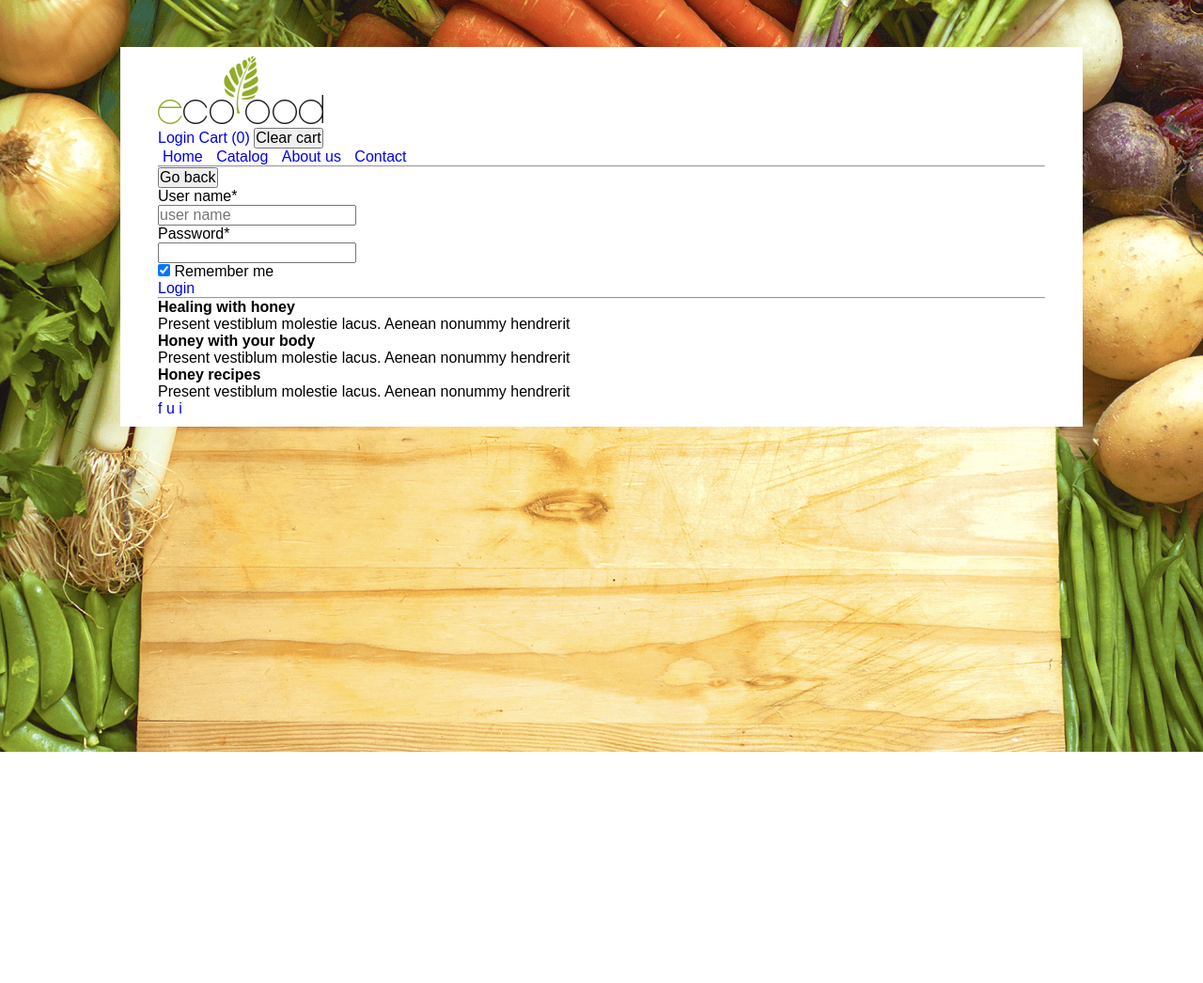
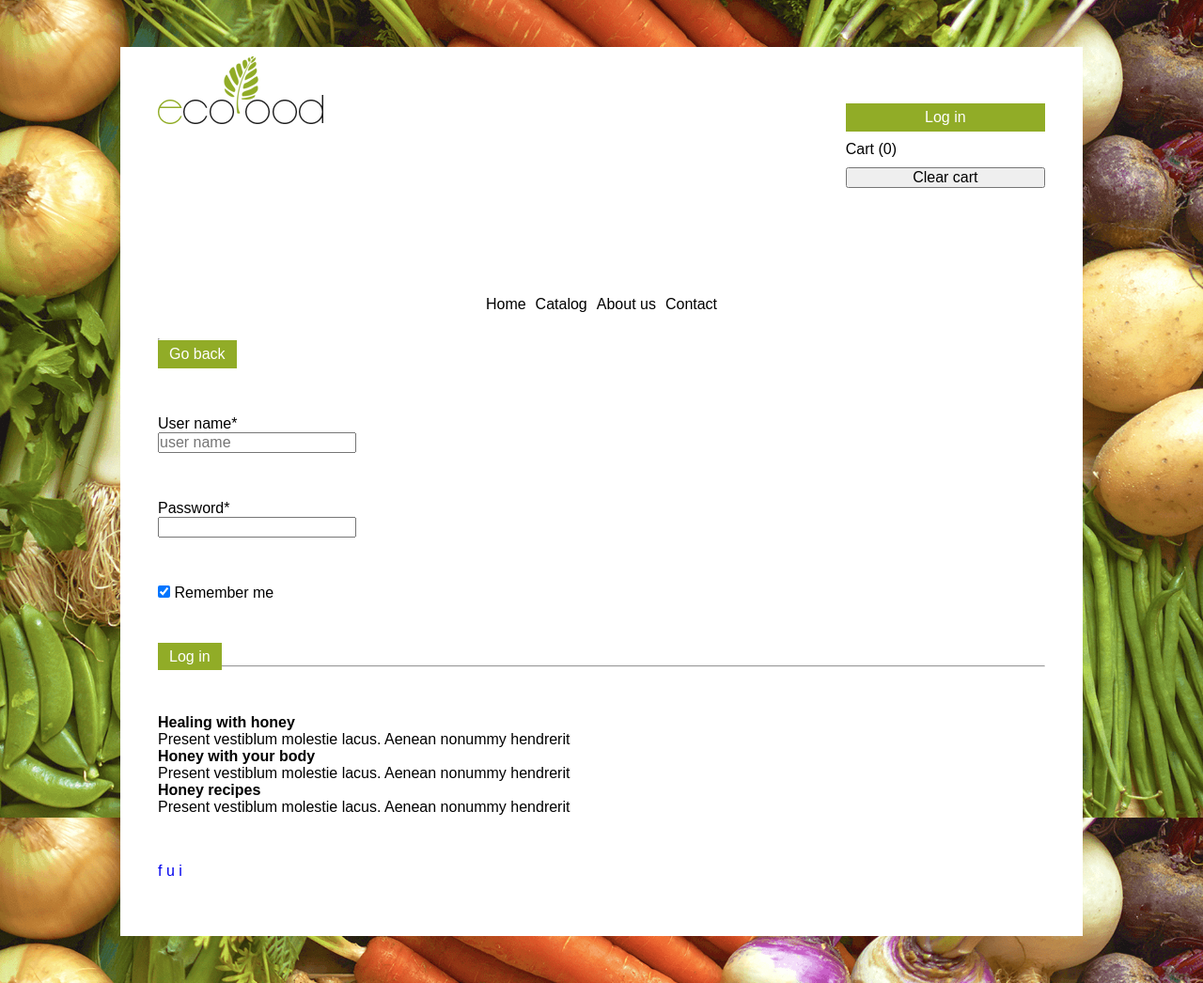
Before and after one commit to Vova2405/ecofood, a plain HTML site: page login.html in a window 1280 px wide. Shown: the whole page at 94% size. Before the commit the page ends 800 px from the top, so only its background shows below. Drawn offline with Linux system fonts and the light colour scheme; files whose address does not match are found by name.

Commit message:
flex-design

```diff
--- a/css/styles.css
+++ b/css/styles.css
@@ -5,6 +5,9 @@
     font-family: 'Roboto', sans-serif;
     font-family: 'Montserrat', sans-serif;
     font-size: 16px;
+}
+h2{
+    width: 100%;
 }
 
 
@@ -31,18 +34,22 @@ body{
     padding: 6px 12px;
     color: white;
     transition: all 0.5s;
+    text-decoration: none;
+    text-align: center;
     cursor: pointer;
-    text-decoration: none;
 
 }
 
 .button:hover{
     background-color: #629c16;
     transition: all 0.5s;
+    text-decoration: none;
+    text-align: center;
 }
 
 .link{
         color: black;
+        margin: 10px 0;
     }
 
 .link:hover{
@@ -55,15 +62,51 @@ body{
         padding: 15px 5px;
         transition: all 0.5s;
     }
+
 nav > a:hover{
         border-bottom: 2px solid green;
         padding: 15px 5px;
         transition: all 0.5s;
     }
 
+    nav{
+        display: flex;
+        justify-content: center;
+        width: 100%;
+        margin-top: 40px;
+    }
+
+
 .main{
     background-color: white;
     margin: 50px 10%;
     max-width: 2400px;
     padding: 10px 40px;
+
 }
+
+header{
+    display: flex;
+    flex-wrap: wrap;
+    justify-content: space-between;
+}
+
+
+header > section{
+    display: flex;
+    flex-direction: column;
+    flex-grow: 1;
+}
+
+header > a {
+    flex-grow: 4;
+}
+
+section{
+margin: 50px 0;
+}
+
+.products{
+display: flex;
+flex-wrap: wrap;
+}
--- a/login.html
+++ b/login.html
@@ -11,21 +11,21 @@
 	<div class="main">
 <header>
 	<a href="#"><img src="img/design/logo.png" alt="logo"></a>
-	<section>
-		<a href="#">Login</a>
-		<a href="#">Cart (<span>0</span>)</a>
+	<section class="table-wrapper">
+		<a href="#" class="button ">Log in</a>
+		<a href="#" class="link">Cart (<span>0</span>)</a>
 		<button>Clear cart</button>
 	</section>
-	<nav class="navigation">
-		<a href="#">Home</a>
-		<a href="#">Catalog</a>
-		<a href="#">About us</a>
-		<a href="#">Contact</a>
-	</nav>
+<nav>
+	<a href="#" class="link">Home</a>
+	<a href="#" class="link">Catalog</a>
+	<a href="#" class="link">About us</a>
+	<a href="#" class="link">Contact</a>
+</nav>
 	<hr>
 </header>
 	<main>
-		<button>Go back</button>
+		<button class="button">Go back</button>
         <section>
 			<p>User name*</p>
             <input type="text" placeholder="user name"/>
@@ -37,7 +37,7 @@
         <section>
             <p><input type="checkbox" name="remember_me" checked="checked" /> Remember me</p>
         </section>
-        <a href="login">Login</a>
+        <a href="login" class="button">Log in</a>
 	</main>
 	<footer>
 		<hr/>
```
Also changed, not shown: index.html (+2 -1 lines).
